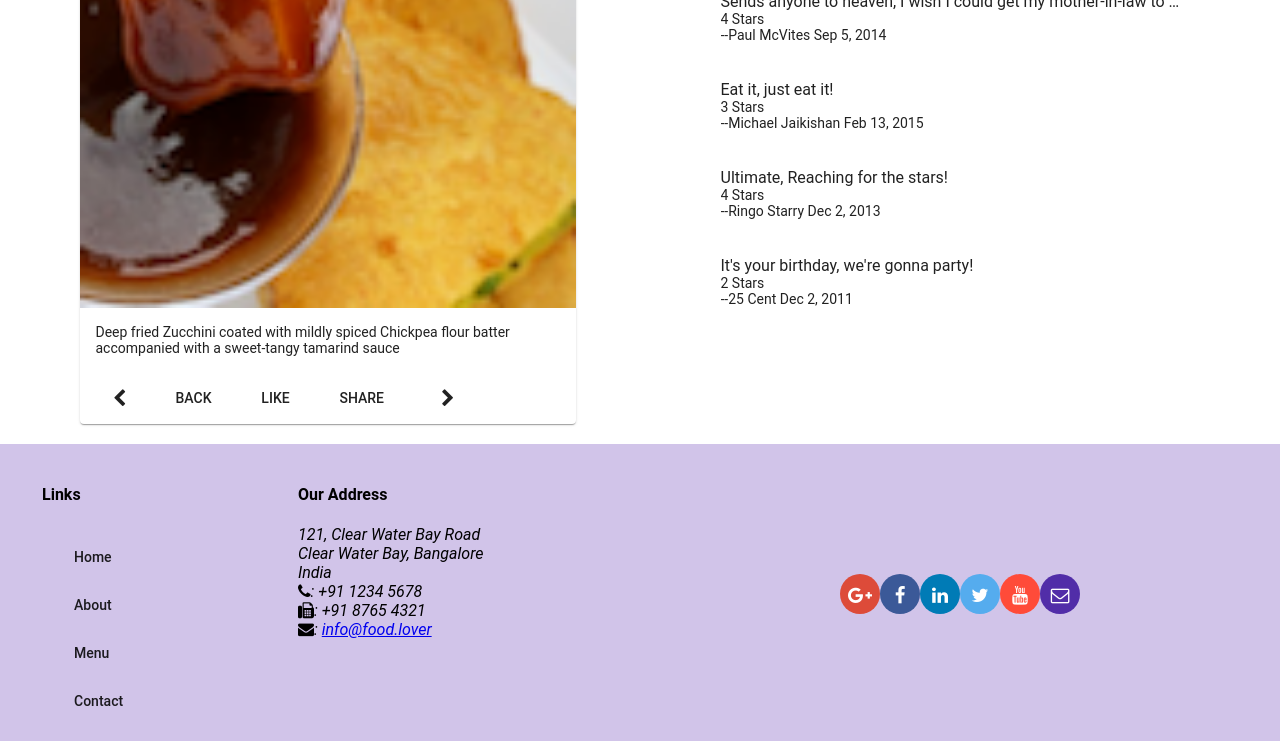
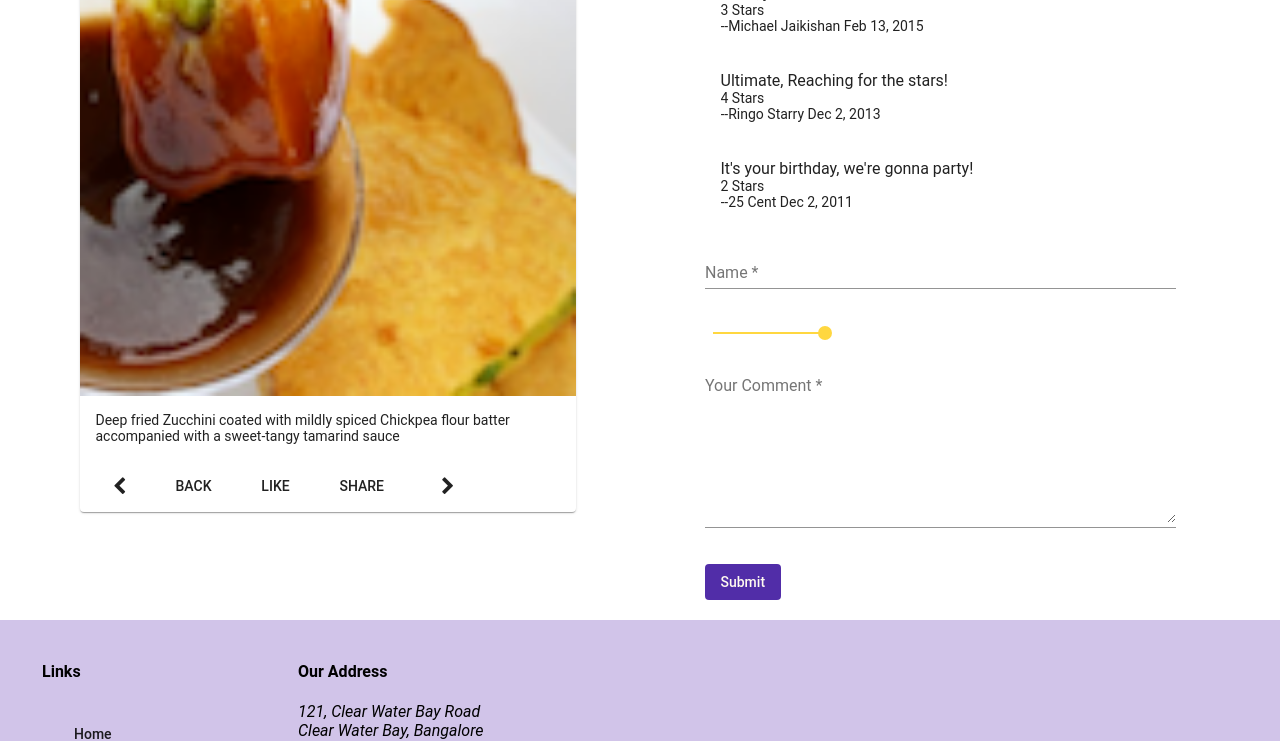
Before and after one commit to samiksha0102/angular-learn, an Angular app: page /dishdetail/1 in a window 1280 px wide. Shown: the part 638-1379 px from the top of the page. Built offline with nearby package versions, Linux system fonts and the light colour scheme.

Commit message:
completed till week 3 assignment

```diff
--- a/src/app/app.module.ts
+++ b/src/app/app.module.ts
@@ -30,7 +30,7 @@ import {MatInputModule} from '@angular/material/input';
 import { MatCheckboxModule} from '@angular/material/checkbox';
 import {FormsModule} from '@angular/forms';
 import {ReactiveFormsModule} from '@angular/forms';
-
+import {MatSliderModule} from '@angular/material/slider';
 
 @NgModule({
   declarations: [
@@ -62,7 +62,8 @@ import {ReactiveFormsModule} from '@angular/forms';
     ReactiveFormsModule,
     MatSlideToggleModule,
     MatSelectModule,
-    MatProgressSpinnerModule
+    MatProgressSpinnerModule,
+    MatSliderModule
   ],
   entryComponents:[LoginComponent],
   providers: [DishService,PromotionService,LeaderService],
--- a/src/app/contact/contact.component.html
+++ b/src/app/contact/contact.component.html
@@ -75,7 +75,7 @@
           <textarea matInput formControlName="message" placeholder="Your Feedback" rows=12></textarea>
         </mat-form-field>
       </p>
-      <button type="submit" mat-button class="background-primary text-floral-white">Submit</button>
+      <button type="submit"  [disabled]="this.feedbackForm.invalid"mat-button class="background-primary text-floral-white">Submit</button>
     </form>
   </div>
 </div>
--- a/src/app/contact/contact.component.ts
+++ b/src/app/contact/contact.component.ts
@@ -79,7 +79,7 @@ export class ContactComponent implements OnInit {
   }
   onSubmit() {
     this.feedback = this.feedbackForm.value;
+    this.feedbackForm.reset();
     console.log(this.feedback);
-    this.feedbackForm.reset();
   }
 }
--- a/src/app/dishdetail/dishdetail.component.html
+++ b/src/app/dishdetail/dishdetail.component.html
@@ -37,6 +37,33 @@
                 <p matLine>--{{comment.author}} {{comment.date | date}}
                 </p>
             </mat-list-item>
+
         </mat-list>
+        <mat-list *ngIf="this.commentForm.valid">
+        <mat-list-item *ngIf="comment">
+            <p matLine>{{comment.comment}}
+            </p>
+            <p matLine>{{comment.rating}} Stars
+            </p>
+            <p matLine>--{{comment.author}}
+            </p>
+          </mat-list-item>
+        </mat-list>
+        <form novalidate #formDirective="ngForm" [formGroup]="commentForm" (ngSubmit)="onSubmit()">
+            <p>
+                <mat-form-field class="full-width">
+                    <input matInput type="text" placeholder="Name" formControlName="author">
+                    <mat-error *ngIf="formErrors.author">{{formErrors.author}}</mat-error>
+                </mat-form-field>
+                    <mat-slider matLine formControlName="rating" thumbLabel min="1" max="5" step="1" tickInterval="1" value="5"></mat-slider>
+                <mat-form-field class="full-width">
+                    <textarea matInput type="text" placeholder="Your Comment" formControlName="comment"
+                        rows="8"></textarea>
+                    <mat-error *ngIf="formErrors.comment">{{formErrors.comment}}</mat-error>
+                </mat-form-field>
+            </p>
+            <button type="submit" [disabled]="this.commentForm.invalid" mat-button
+                class="background-primary text-floral-white">Submit</button>
+        </form>
     </div>
 </div>
--- a/src/app/dishdetail/dishdetail.component.scss
+++ b/src/app/dishdetail/dishdetail.component.scss
@@ -0,0 +1,11 @@
+.full-width {
+    width: 95%
+}
+
+.half-width {
+    width: 45%
+}
+
+.form-size {
+    width: 75%
+}
--- a/src/app/dishdetail/dishdetail.component.ts
+++ b/src/app/dishdetail/dishdetail.component.ts
@@ -1,20 +1,43 @@
-import { Component, OnInit, Input } from '@angular/core';
+import { Component, OnInit, Input, ViewChild } from '@angular/core';
 import { Dish } from '../_shared/dish';
 import { Params, ActivatedRoute } from '@angular/router';
 import { Location } from '@angular/common';
 import { DishService } from '../_services/dish.service';
 import { switchMap } from 'rxjs/operators';
+import { FormBuilder, FormGroup, Validators, NgForm } from '@angular/forms';
+import { Comment } from '../_shared/comment';
 @Component({
     selector: 'app-dishdetail',
     templateUrl: './dishdetail.component.html',
     styleUrls: ['./dishdetail.component.scss']
 })
 export class DishdetailComponent implements OnInit {
+    commentForm: FormGroup;
     dish: Dish;
     dishIds: string[];
     prev: string;
     next: string;
-    constructor(private dishService: DishService, private location: Location, private route: ActivatedRoute) { }
+    comment: Comment;
+    @ViewChild('formDirective') private formDirective: NgForm;
+    formErrors = {
+        'author': '',
+        'comment': ''
+    };
+    validationMessages = {
+        'author': {
+            'required': 'Name is required.',
+            'minlength': 'Name should at least be two characters long.'
+        },
+        'comment': {
+            'required': 'Comment is required.'
+        },
+    }
+    constructor(private dishService: DishService,
+        private location: Location,
+        private route: ActivatedRoute,
+        private formBuilder: FormBuilder) {
+        this.createForm();
+    }
 
     ngOnInit(): void {
         this.dishService.getDishIds()
@@ -23,7 +46,35 @@ export class DishdetailComponent implements OnInit {
             .pipe(switchMap((params: Params) => this.dishService.getDish(params['id'])))
             .subscribe(dish => { this.dish = dish; this.setPrevNext(dish.id); });
     }
+    createForm() {
+        this.commentForm = this.formBuilder.group({
+            author: ['', [Validators.required, Validators.minLength(2)]],
+            rating: 5,
+            comment: ['', Validators.required],
+        });
+        this.commentForm.valueChanges
+            .subscribe(data => this.onValueChanged(data));
+        this.onValueChanged();
+    }
+    onValueChanged(data?: any): void {
+        if (!this.commentForm) { return; }
+        const form = this.commentForm;
+        for (const field in this.formErrors) {
+            if (this.formErrors.hasOwnProperty(field)) {
+                this.formErrors[field] = '';
+                const control = form.get(field);
+                if (control && control.dirty && !control.valid) {
+                    for (const key in control.errors) {
+                        if (control.errors.hasOwnProperty(key)) {
+                            this.formErrors[field] += this.validationMessages[field][key] + ' ';
+                        }
+                    }
+                }
+            }
+        }
+        this.comment = this.commentForm.value;
 
+    }
     setPrevNext(dishId: string) {
         const index = this.dishIds.indexOf(dishId);
         this.prev = this.dishIds[(this.dishIds.length + index - 1) % this.dishIds.length]
@@ -33,4 +84,16 @@ export class DishdetailComponent implements OnInit {
     goBack(): void {
         this.location.back();
     }
+    onSubmit() {
+        this.comment = this.commentForm.value;
+        this.comment.date = new Date().toISOString();//geting current data in ISO String
+        this.dish.comments.push(this.comment);
+        this.commentForm.reset({
+            author: '',
+            comment: '',
+            rating: 5
+        });
+        this.formDirective.resetForm();
+        this.comment = null;
+    }
 }
--- a/tsconfig.app.json
+++ b/tsconfig.app.json
@@ -10,5 +10,8 @@
   ],
   "include": [
     "src/**/*.d.ts"
-  ]
+  ],
+  "angularCompilerOptions": {
+    "enableIvy": false
+  }
 }
```
